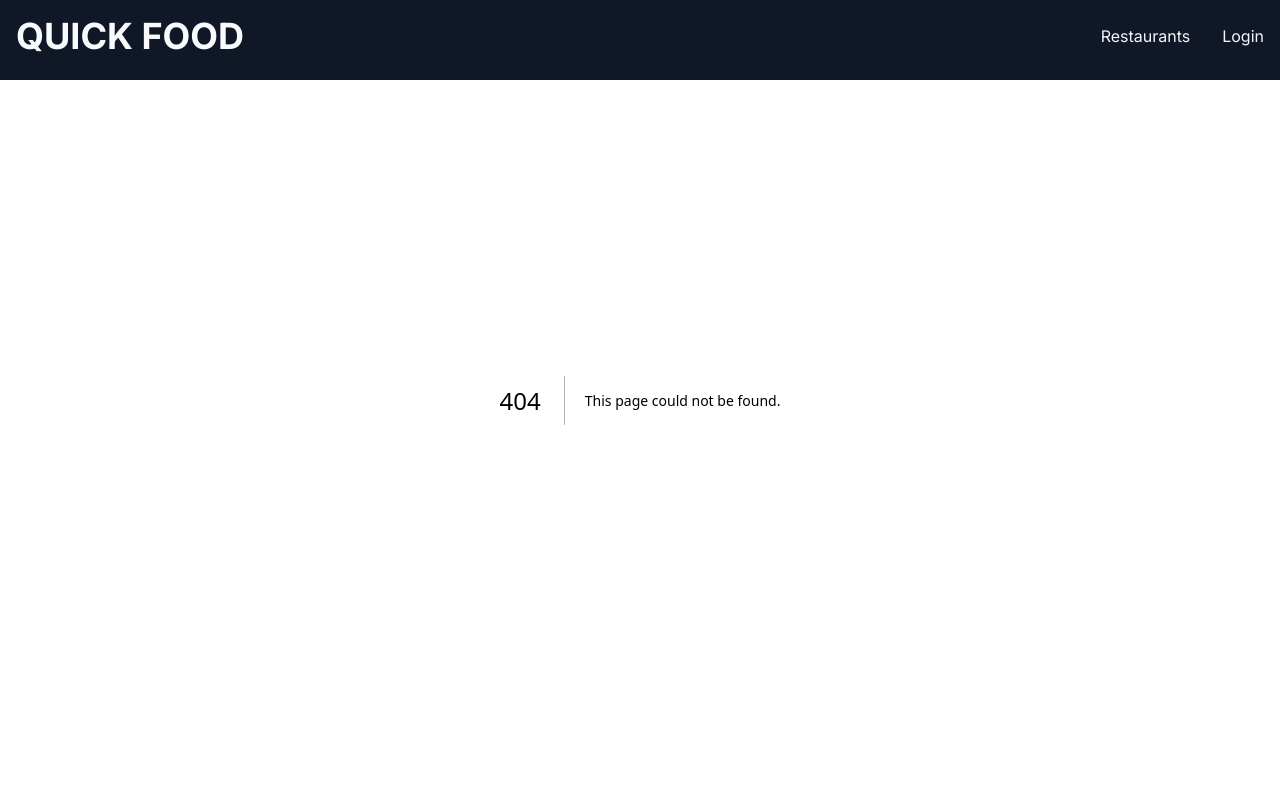
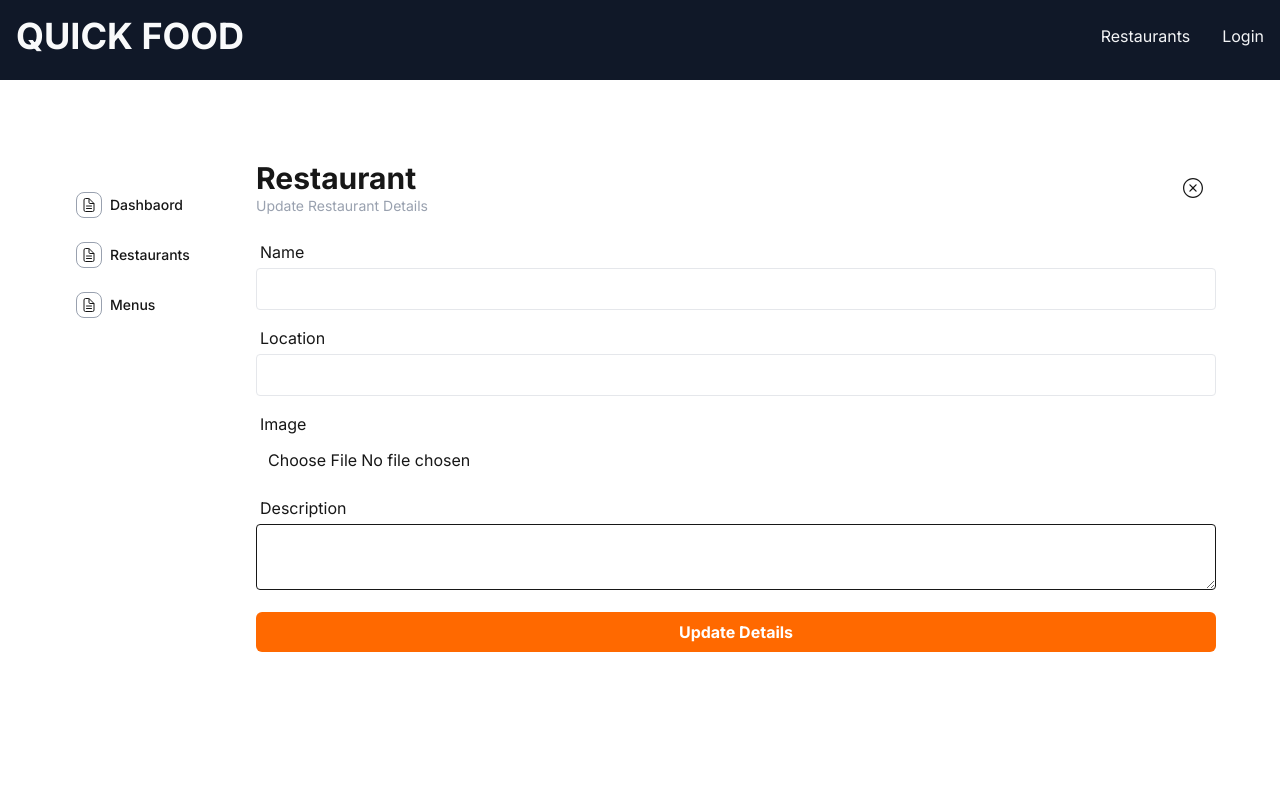
Before and after one commit to shadullah/online-restaurant-front, a Next.js app: page /dashboard/restaurants/1 in a window 1280 px wide. Before the commit this address had no page. Shown: the top 800 px of the page. Built offline with nearby package versions, Linux system fonts and the light colour scheme; no server answers.

Commit message:
update info of restaurant function added

```diff
--- a/src/app/dashboard/(components)/restaurant/RestaurantDashbaord.tsx
+++ b/src/app/dashboard/(components)/restaurant/RestaurantDashbaord.tsx
@@ -12,8 +12,8 @@ const RestaurantDashbaord = () => {
     <div>
       <div className="flex items-center justify-between mb-6">
         <div>
-          <h2 className="text-[30px] font-semibold">Project</h2>
-          <p className="text-sm mb-1">Manage all projects</p>
+          <h2 className="text-[30px] font-semibold">Restaurants</h2>
+          <p className="text-sm mb-1">Manage all Restaurants</p>
         </div>
         <div>
           {userDetail?.user_type === "Owner" ? (
--- a/src/app/dashboard/(components)/restaurant/RestaurantDataTable.tsx
+++ b/src/app/dashboard/(components)/restaurant/RestaurantDataTable.tsx
@@ -40,7 +40,7 @@ const RestaurantDataTable = () => {
 
   const handleDelete = async (id: string) => {
     const confirmDelete = window.confirm(
-      "Are you sure you want to delete the project??"
+      "Are you sure you want to delete the restaurant??"
     );
 
     if (!confirmDelete) {
@@ -49,11 +49,13 @@ const RestaurantDataTable = () => {
 
     try {
       await axios.delete(`/api/restaurants/${id}`);
-      setRestaurants((prev) => prev.filter((project) => project.id !== id));
+      setRestaurants((prev) =>
+        prev.filter((restaurant) => restaurant.id !== id)
+      );
       toast.success("deleted success!!", { duration: 3000 });
     } catch (error) {
       console.log(error);
-      toast.error("Failed to delete project!!!");
+      toast.error("Failed to delete restaurant!!!");
     }
   };
 
@@ -89,36 +91,40 @@ const RestaurantDataTable = () => {
                   </tr>
                 ) : (
                   restaurants
-                    ?.filter((project) => project.owner == user?.id)
-                    .map((project, index) => (
+                    ?.filter((restaurant) => restaurant.owner == user?.id)
+                    .map((restaurant, index) => (
                       <tr
-                        key={project.id || index}
+                        key={restaurant.id || index}
                         className="border-b hover:bg-gray-800"
                       >
                         <td className="p-3">
                           <Image
-                            src={project?.image}
-                            alt={project?.name}
+                            src={restaurant?.image}
+                            alt={restaurant?.name}
                             width={64}
                             height={64}
                             className="w-16 h-16 object-cover rounded"
                           />
                         </td>
-                        <td className="p-3 font-medium">{project.name}</td>
+                        <td className="p-3 font-medium">{restaurant.name}</td>
                         <td className="p-3">
-                          <div className="flex gap-2">{project.location}</div>
+                          <div className="flex gap-2">
+                            {restaurant.location}
+                          </div>
                         </td>
                         <td className="p-3 text-center">
-                          <Link href={`/dashboard/restaurants/${project.id}`}>
-                            <button className="text-green-200 hover:bg-green-600 p-2 rounded-full transition-all duration-200 text-2xl">
+                          <Link
+                            href={`/dashboard/restaurants/${restaurant.id}`}
+                          >
+                            <button className="text-green-200 hover:bg-green-600 p-2 rounded-full transition-all duration-200 text-2xl cursor-pointer">
                               <FaRegEdit />{" "}
                             </button>
                           </Link>
                         </td>
                         <td className="p-3 text-center">
                           <button
-                            onClick={() => handleDelete(project?.id)}
-                            className="text-red-200 hover:bg-red-600 p-2 rounded-full transition-all duration-200 text-2xl"
+                            onClick={() => handleDelete(restaurant?.id)}
+                            className="text-red-200 hover:bg-red-600 p-2 rounded-full transition-all duration-200 text-2xl cursor-pointer"
                           >
                             <MdDeleteOutline />
                           </button>
--- /dev/null
+++ b/src/app/dashboard/restaurants/[id]/page.tsx
@@ -0,0 +1,182 @@
+"use client";
+import Input from "@/Components/shared/Input/Input";
+import { useAuth } from "@/contexts/AuthContext/AuthContext";
+import axios from "axios";
+import Link from "next/link";
+import { useParams, useRouter } from "next/navigation";
+import React, { useEffect, useState } from "react";
+import { SubmitHandler, useForm } from "react-hook-form";
+import toast from "react-hot-toast";
+import { SlClose } from "react-icons/sl";
+
+interface Restaurant {
+  id: number;
+  name: string;
+  image: string;
+  description: string;
+  location: string;
+}
+
+const EditRestaurantDetails = () => {
+  const { id } = useParams();
+  const [, setRestaurants] = useState<Restaurant | null>(null);
+  const [loading, setLoad] = useState(true);
+  const router = useRouter();
+  const { user } = useAuth();
+
+  const {
+    register,
+    handleSubmit,
+    setValue,
+    formState: { errors },
+  } = useForm<Restaurant>();
+
+  useEffect(() => {
+    const fetchDetails = async () => {
+      try {
+        const res = await axios.get(`/api/restaurants/${id}`);
+        console.log(res.data);
+        setRestaurants(res.data);
+
+        setValue("name", res.data.name);
+        setValue("description", res.data.description);
+        setValue("location", res.data.location);
+        setValue("image", res.data.image);
+      } catch (err) {
+        console.log(err);
+        toast.error("Details could not fetched", { duration: 3000 });
+      } finally {
+        setLoad(false);
+      }
+    };
+    fetchDetails();
+  }, [id, setValue]);
+
+  const handleRestaurantUpdate: SubmitHandler<Restaurant> = async (data) => {
+    try {
+      const res = await axios.put(
+        `/api/restaurants/${id}`,
+        {
+          name: data.name,
+          location: data.location,
+          image: data.image,
+          description: data.description,
+          owner: user?.id,
+        },
+        {
+          headers: {
+            "Content-Type": "multipart/form-data",
+          },
+        }
+      );
+
+      router.push("/dashboard/restaurants");
+      console.log(res.data);
+      toast.success("Restaurant Info updated", { duration: 3000 });
+    } catch (error: unknown) {
+      const errorMessage =
+        error instanceof Error
+          ? error.message
+          : "An unknown error occured during login";
+      toast.error(errorMessage, { duration: 3000 });
+      console.log(error);
+    }
+  };
+
+  return (
+    <div>
+      <div className="flex items-center justify-between mb-6">
+        <div>
+          <h2 className="text-3xl font-bold">Restaurant</h2>
+          <p className="text-sm text-gray-400">Update Restaurant Details</p>
+        </div>
+        <Link href="/dashboard/restaurants">
+          <button className="p-3 rounded-xl border border-white hover:bg-gray-700 transition-colors">
+            <SlClose className="w-5 h-5" />
+          </button>
+        </Link>
+      </div>
+      <div>
+        {loading ? (
+          <>
+            <p className="my-12 text-center text-xl">Loading.....</p>
+          </>
+        ) : (
+          <>
+            <form
+              onSubmit={handleSubmit(handleRestaurantUpdate)}
+              className="space-y-4"
+            >
+              <Input
+                label="Name"
+                type="text"
+                {...register("name", {
+                  required: true,
+                })}
+              />
+              {errors.name && (
+                <p>{errors.name.message && String(errors.name.message)}</p>
+              )}
+              <Input
+                label="Location"
+                type="text"
+                {...register("location", {
+                  required: true,
+                })}
+              />
+              {errors.location && (
+                <p>
+                  {errors.location.message && String(errors.location.message)}
+                </p>
+              )}
+
+              <Input
+                label="Image"
+                type="file"
+                className="border-none"
+                {...register("image", {
+                  required: true,
+                })}
+              />
+              {errors.image && (
+                <p>{errors.image.message && String(errors.image.message)}</p>
+              )}
+
+              <label htmlFor="img" className="inline-block mb-1 pl-1">
+                Description
+              </label>
+              <textarea
+                placeholder=""
+                className="w-full p-2 border rounded"
+                onInput={(e) => {
+                  e.currentTarget.style.height = "auto";
+                  e.currentTarget.style.height = `${e.currentTarget.scrollHeight}px`;
+                }}
+                {...register("description", {
+                  required: true,
+                })}
+              />
+              {errors.description && (
+                <p>
+                  {errors.description.message &&
+                    String(errors.description.message)}
+                </p>
+              )}
+
+              <div>
+                <button
+                  type="submit"
+                  className="w-full bg-orange-500 rounded-md py-2 font-bold text-white cursor-pointer"
+                >
+                  Update Details
+                </button>
+              </div>
+            </form>
+          </>
+        )}
+      </div>
+    </div>
+  );
+};
+
+export default EditRestaurantDetails;
```
